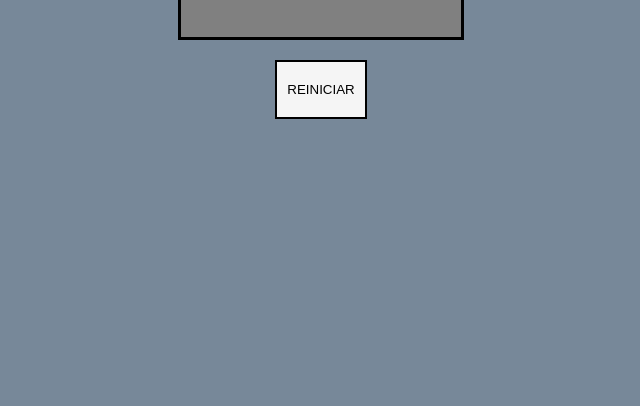
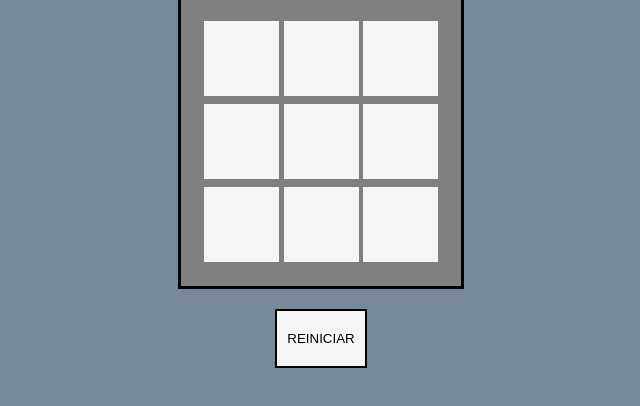
Before and after one commit to Coguhannes/Jogo_da_Velha-Rian, a plain HTML site: page index.html in a window 1280 px wide. Shown: the part 62-468 px from the top of the page, without its empty margins (319-959 px from the left). Drawn offline with Linux system fonts and the light colour scheme.

Commit message:
COMPLETO

```diff
--- a/index.html
+++ b/index.html
@@ -27,7 +27,7 @@
 
     </div>
 
-    <button class="botão-recarregar" onclick="location.reload()">REINICIAR</button>
+    <button class="botao-recarregar" onclick="location.reload()">REINICIAR</button>
 
     <script src="jogo.js"></script>
 
--- a/style.css
+++ b/style.css
@@ -23,7 +23,7 @@ h2{
     justify-content: space-evenly;
 }
 
-.célula {
+.celula {
     width: 75px;
     height: 65px;
     font-size: 30pt;
@@ -34,7 +34,7 @@ h2{
     background-color: whitesmoke;
 }
 
-.botão-recarregar{
+.botao-recarregar{
     display: block;
     margin: 0 auto;
     margin-top: 20px;
```
